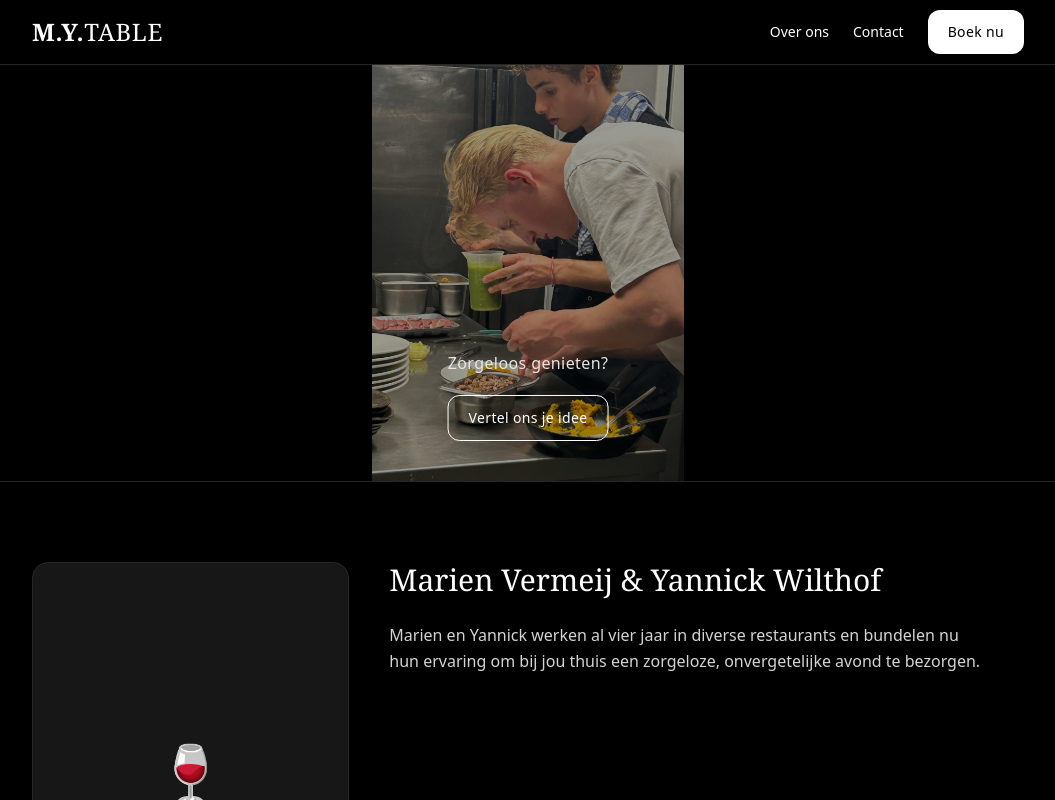
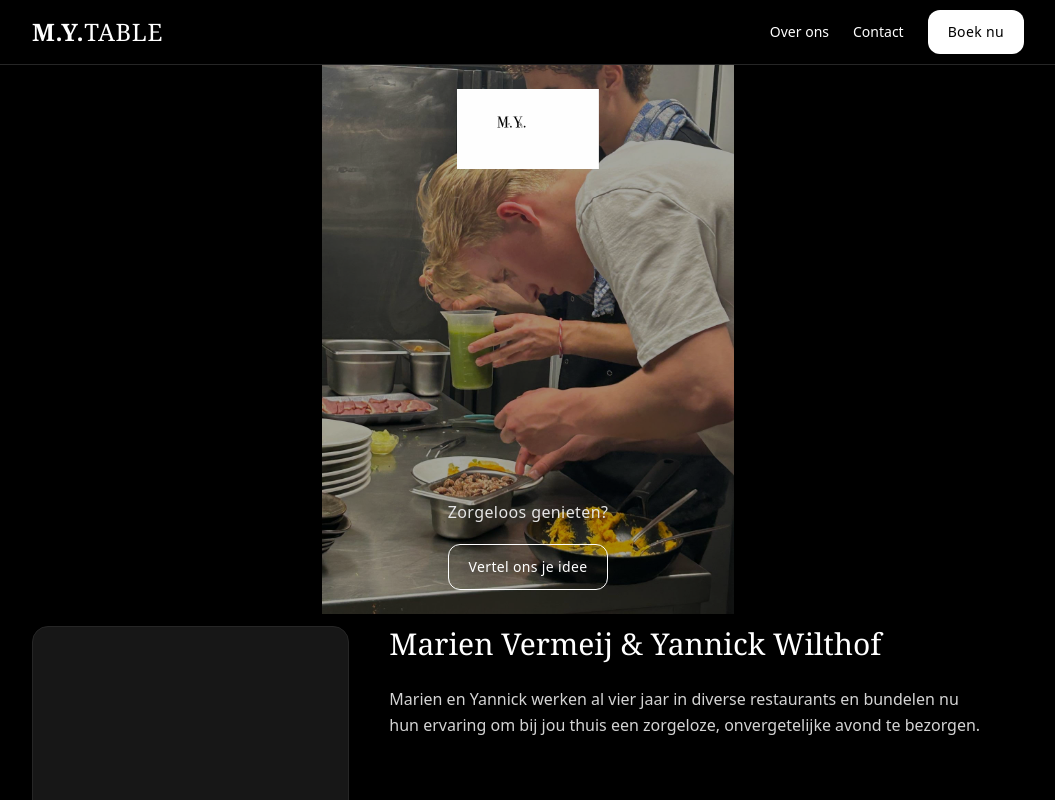
Before and after one commit to marienvermeij/MYtable, a React (Vite) app: page / in a window 1280 px wide. Shown: the top 800 px of the page, without its empty margins (112-1167 px from the left). Built offline with nearby package versions, Linux system fonts and the light colour scheme.

Commit message:
Refactor Hero component to use constants for images

```diff
--- a/src/App.jsx
+++ b/src/App.jsx
@@ -1,4 +1,9 @@
 import React from 'react'
+
+// ======= Bestandsnamen (GEEN slash nodig) =======
+// Pas deze aan als jouw bestanden anders heten (houd ze in /public).
+const HERO_SRC = 'hero.jpg'        // bijv. 'mijnfoto.jpg'
+const LOGO_SRC = 'logo.svg'        // bijv. 'mytable_logo.svg'
 
 const Nav = () => (
   <header className="sticky top-0 z-40 bg-black/80 backdrop-blur border-b border-neutral-800 text-white">
@@ -20,25 +25,38 @@ const Nav = () => (
 )
 
 /**
- * HERO — hero.jpg zonder zoom (object-contain)
- * Langwerpig beeld, zwarte achtergrondranden.
+ * HERO — Cinematisch (21:9), NIET ingezoomd (object-contain),
+ * logo bovenaan in het midden.
+ * Let op: we verwijzen naar bestanden ZONDER leidende slash.
  */
 const Hero = () => (
   <section className="relative bg-black text-white">
-    <div className="h-[48vh] md:h-[52vh] min-h-[320px] relative flex items-center justify-center overflow-hidden bg-black">
-      {/* FOTO */}
+    <div className="relative w-full max-h-[60vh]">
+      {/* 21:9 frame */}
+      <div className="relative w-full aspect-[21/9] bg-black overflow-hidden">
+        {/* Foto — niet croppen */}
         <img
-        src="/hero.jpg"
+          src={HERO_SRC}
           alt="MYTABLE hero"
-        className="max-w-full max-h-full object-contain mx-auto"
+          className="absolute inset-0 w-full h-full object-contain"
           style={{ objectPosition: 'center center' }}
         />
+        {/* Overlay voor contrast */}
+        <div className="absolute inset-0 bg-black/35" />
 
-      {/* Donkere overlay voor contrast */}
-      <div className="absolute inset-0 bg-black/40" />
+        {/* Logo (SVG/PNG) centraal bovenin */}
+        <div className="absolute top-6 left-1/2 -translate-x-1/2 pointer-events-none">
+          <img
+            src={LOGO_SRC}
+            alt="MYTABLE logo"
+            className="h-16 md:h-20 object-contain"
+            // Als jouw logo zwart is en je wilt het wit tonen op de donkere hero:
+            // style={{ filter: 'invert(1)' }}
+          />
+        </div>
 
-      {/* TEKST */}
-      <div className="absolute bottom-10 left-1/2 -translate-x-1/2 text-center flex flex-col items-center gap-5">
+        {/* Tekst + CTA onderin */}
+        <div className="absolute inset-x-0 bottom-6 flex flex-col items-center gap-5">
           <p className="tracking-wide text-base text-neutral-200">Zorgeloos genieten?</p>
           <a
             href="#contact"
@@ -46,6 +64,7 @@ const Hero = () => (
           >
             Vertel ons je idee
           </a>
+        </div>
       </div>
     </div>
   </section>
```
Lines whose indentation alone changed are shown as unchanged.
